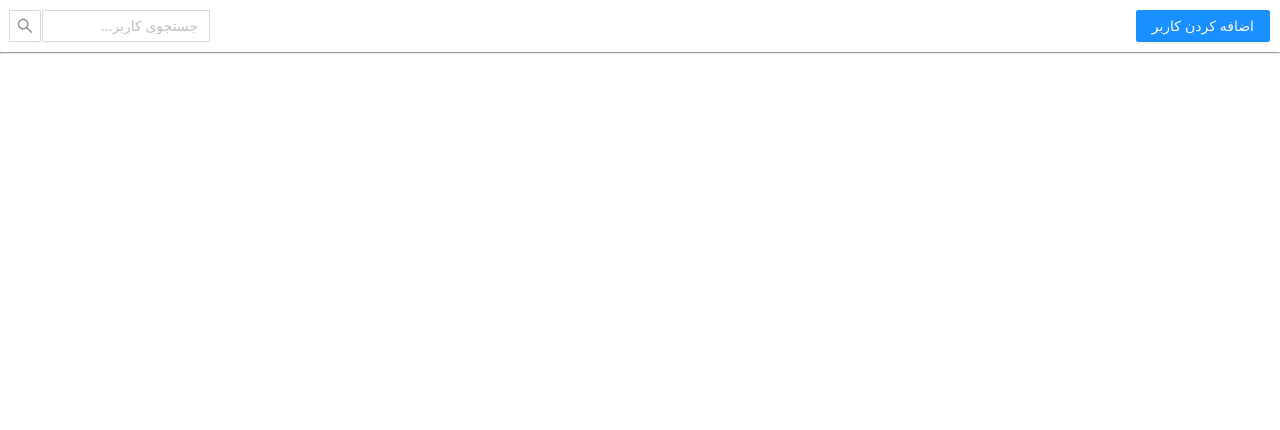
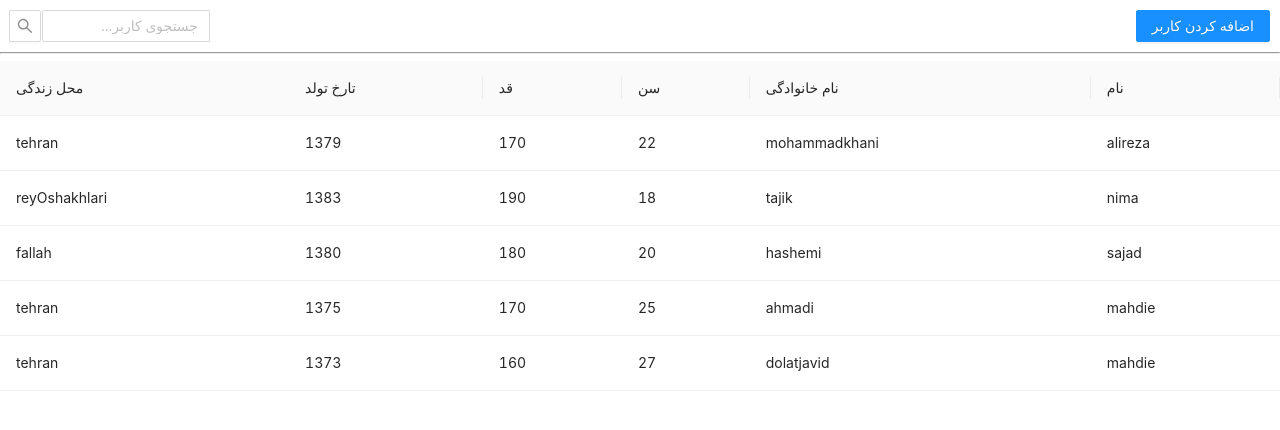
Before and after one commit to alirezamhi/dashboard-app, a React (Create React App) app: page / in a window 1280 px wide. Shown: the top 430 px of the page. Built offline with nearby package versions, Linux system fonts and the light colour scheme.

Commit message:
feat:add table ui

```diff
--- a/src/App.js
+++ b/src/App.js
@@ -1,11 +1,13 @@
 import './App.css';
 import Header from './components/header/Header';
+import ShowUser from './components/ShowUser/ShowUser';
 
 function App() {
   return (
     <div>
       <Header></Header>
       <hr/>
+      <ShowUser></ShowUser>
     </div>
   );
 }
--- /dev/null
+++ b/src/components/ShowUser/ShowUser.js
@@ -0,0 +1,41 @@
+import { Space, Table, Tag } from 'antd';
+import {Information} from "../information/Information"
+import React from 'react';
+const columns = [
+  {
+    title: 'نام',
+    dataIndex: 'name',
+    key: 'name',
+  },
+  {
+    title: 'نام خانوادگی',
+    dataIndex: 'family',
+    key: 'family',
+  },
+  {
+    title: 'سن',
+    dataIndex: 'age',
+    key: 'age',
+  },
+  {
+    title: 'قد',
+    dataIndex: 'size',
+    key: 'size',
+  },
+  {
+    title: 'تارخ تولد',
+    dataIndex: 'birthday',
+    key: 'birthday',
+  },
+  {
+    title: 'محل زندگی',
+    dataIndex: 'city',
+    key: 'city',
+  },
+
+];
+const data = [
+...Information
+];
+const ShowUser = () => <Table columns={columns} dataSource={data} />;
+export default ShowUser;
--- a/src/components/information/Information.js
+++ b/src/components/information/Information.js
@@ -1,7 +1,7 @@
 export const Information = [
-    {name:"alireza" , family : "mohammadkhani" , age:22 , siza:170 , birthday:1379 , city:"tehran"},
-    {name:"nima" , family : "tajic" , age:18 , siza:170 , birthday:1384 , city:"tehran"},
-    {name:"sajad" , family : "hashemi" , age:20 , siza:170 , birthday:1380 , city:"tehran"},
-    {name:"mahdie" , family : "ahmadi" , age:25 , siza:170 , birthday:1375 , city:"tehran"},
-    {name:"mahdie" , family : "dolatjavid" , age:27 , siza:160 , birthday:1373 , city:"tehran"},
+    {name:"alireza" , family : "mohammadkhani" , age:22 , size:170 , birthday:1379 , city:"tehran"},
+    {name:"nima" , family : "tajik" , age:18 , size:190 , birthday:1383 , city:"reyOshakhlari"},
+    {name:"sajad" , family : "hashemi" , age:20 , size:180 , birthday:1380 , city:"fallah"},
+    {name:"mahdie" , family : "ahmadi" , age:25 , size:170 , birthday:1375 , city:"tehran"},
+    {name:"mahdie" , family : "dolatjavid" , age:27 , size:160 , birthday:1373 , city:"tehran"},
 ]
--- a/src/index.css
+++ b/src/index.css
@@ -11,3 +11,6 @@ code {
   font-family: source-code-pro, Menlo, Monaco, Consolas, 'Courier New',
     monospace;
 }
+.ant-pagination{
+  display: none !important;
+}
```
